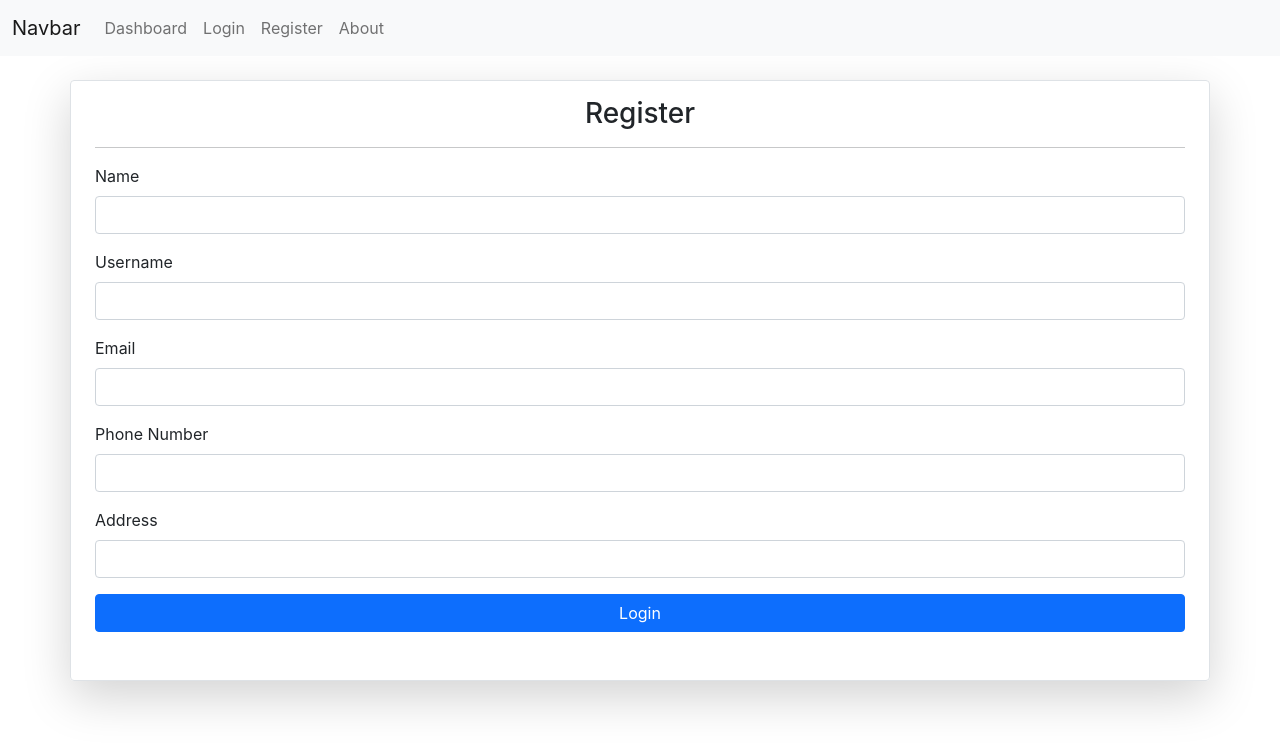
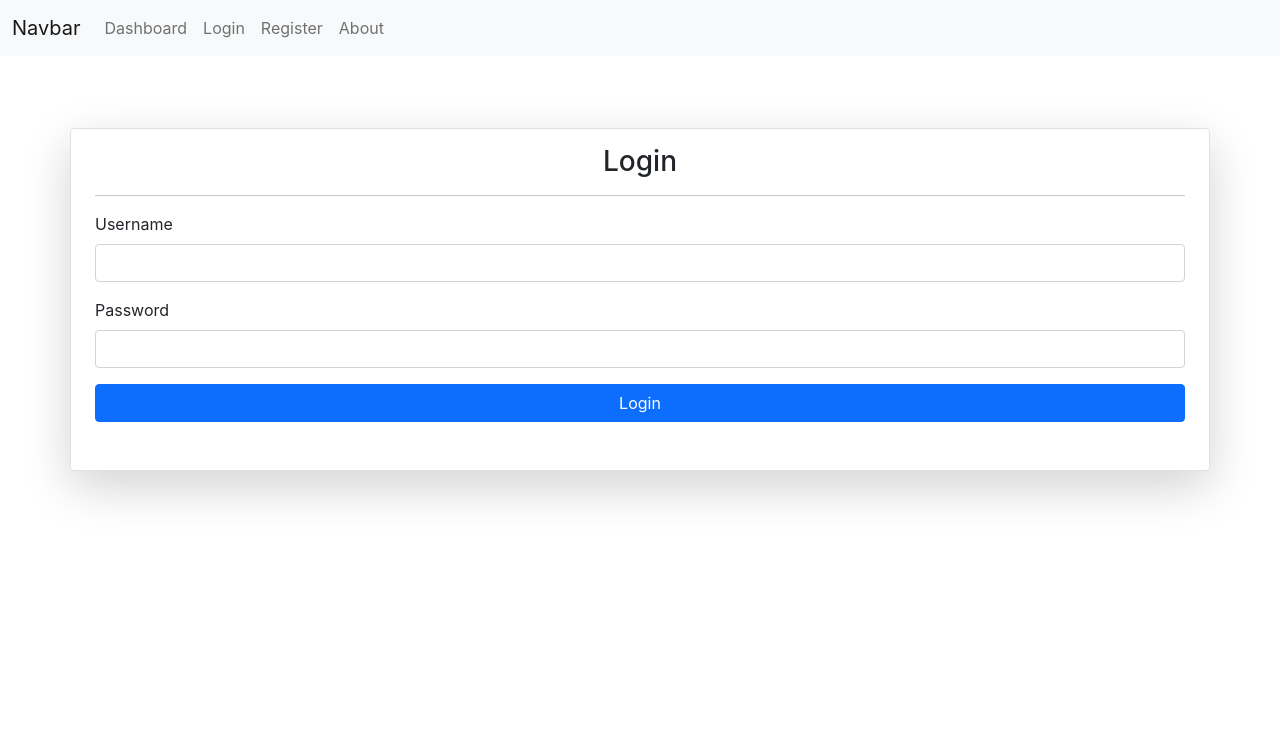
Before and after one commit to S11720037/backend-exercise-4, a React (Create React App) app: page / in a window 1280 px wide. Shown: the top 748 px of the page. Built offline with nearby package versions, Linux system fonts and the light colour scheme.

Commit message:
Fix Login Page

```diff
--- a/src/App.js
+++ b/src/App.js
@@ -8,8 +8,8 @@ function App() {
       <Navbar />
 
       <div className="container-fluid mt-3 p-2">
-        {/* <Login /> */}
-        <Register />
+        <Login />
+        {/* <Register /> */}
       </div>
     </div>
   );
--- a/src/components/login/index.js
+++ b/src/components/login/index.js
@@ -4,7 +4,9 @@ function Login() {
   const [username, setUsername] = useState("");
   const [password, setPassword] = useState("");
 
-  const handleSubmit = () => {
+  const handleSubmit = e => {
+    e.preventDefault();
+
     console.log("=============");
     console.log(`Username: ${username}`);
     console.log(`Password: ${password}`);
@@ -45,7 +47,7 @@ function Login() {
           <button
             type="submit"
             className="btn btn-primary"
-            onClick={handleSubmit}
+            onClick={e => handleSubmit(e)}
             style={{ width: "100%" }}
           >
             Login
```
